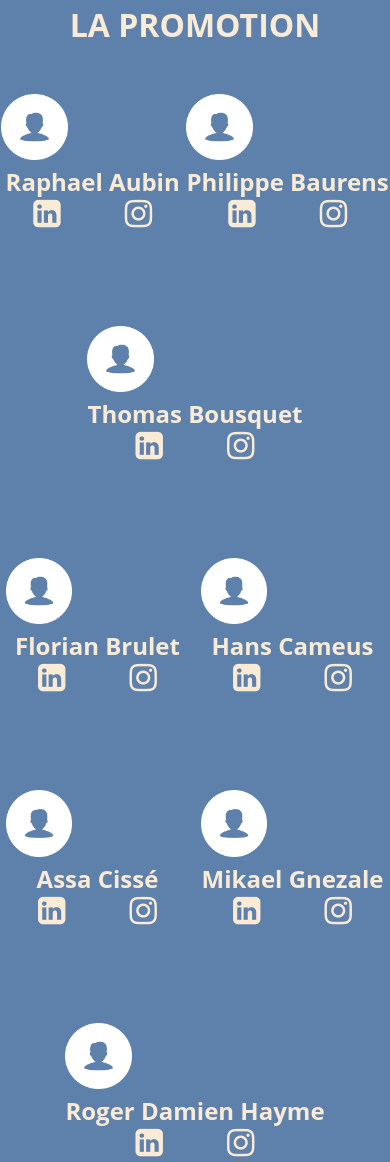
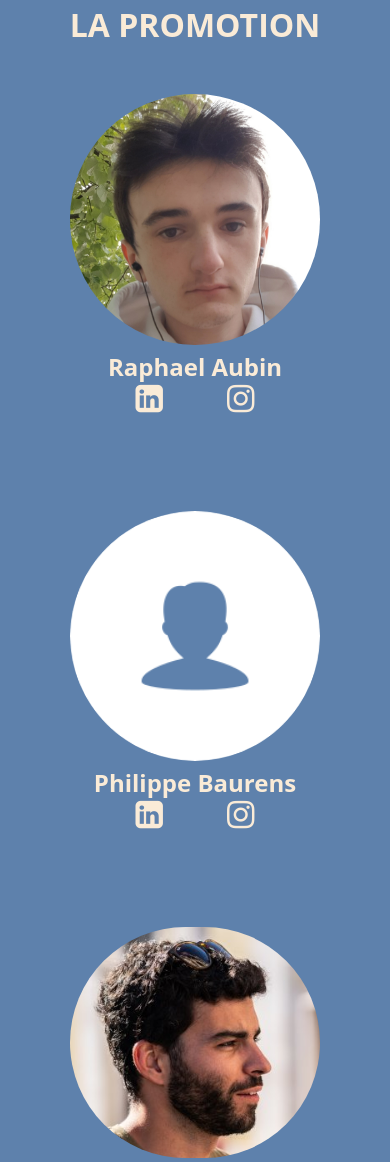
Before and after one commit to TomBous/presentation-simplon, a plain HTML site: page index.html in a window 390 px wide. Shown: the part 3777-4939 px from the top of the page. Drawn offline with Linux system fonts and the light colour scheme; a web font is replaced by a local one.

Commit message:
ajout des images du trombinoscope + responsivité

```diff
--- a/assets/css/style.css
+++ b/assets/css/style.css
@@ -188,10 +188,11 @@ nav a {
     justify-content: space-around;
 }
 #section5 .container div{
-    margin-bottom: 3em;
+    margin: 0em 2em 3em 2em;
 }
 #section5 img {
-    width: 17vw;
+    width: 250px;
+    border-radius: 300px;
 }
 #section5 h3 {
     text-align: center;
--- a/index.html
+++ b/index.html
@@ -100,7 +100,7 @@
                 <h2>LA PROMOTION</h2>
                 <div class="container row">
                     <div>
-                        <img src="./assets/img/noun_Male.png" alt="">
+                        <img src="./assets/img/tombinoscope/raphael.jpg" alt="">
                         <h3>Raphael Aubin</h3>
                         <div class="reseaux">
                             <i class="fa fa-linkedin-square fa-2x" aria-hidden="true"></i>
@@ -116,7 +116,7 @@
                             </div>
                     </div>
                     <div>
-                        <img src="./assets/img/noun_Male.png" alt="">
+                        <img src="./assets/img/tombinoscope/thomas.jpg" alt="">
                         <h3>Thomas Bousquet</h3>
                         <div class="reseaux">
                                 <i class="fa fa-linkedin-square fa-2x" aria-hidden="true"></i>
@@ -140,7 +140,7 @@
                             </div>
                     </div>
                     <div>
-                        <img src="./assets/img/noun_Male.png" alt="">
+                        <img src="./assets/img/tombinoscope/assa.jpg" alt="">
                         <h3>Assa Cissé</h3>
                         <div class="reseaux">
                                 <i class="fa fa-linkedin-square fa-2x" aria-hidden="true"></i>
@@ -156,7 +156,7 @@
                             </div>
                     </div>
                     <div>
-                        <img src="./assets/img/noun_Male.png" alt="">
+                        <img src="./assets/img/tombinoscope/roger.jpg" alt="">
                         <h3>Roger Damien Hayme</h3>
                         <div class="reseaux">
                                 <i class="fa fa-linkedin-square fa-2x" aria-hidden="true"></i>
@@ -292,7 +292,7 @@
                             </div>
                     </div>
                     <div>
-                        <img src="./assets/img/noun_Male.png" alt="">
+                        <img src="./assets/img/tombinoscope/alexis.jpg" alt="">
                         <h3>Alexis Tahakdjian</h3>
                         <div class="reseaux">
                                 <i class="fa fa-linkedin-square fa-2x" aria-hidden="true"></i>
```
Also changed, not shown: assets/img/tombinoscope/alexis.jpg (added), assets/img/tombinoscope/assa.jpg (added), assets/img/tombinoscope/raphael.jpg (added), assets/img/tombinoscope/roger.jpg (added), assets/img/tombinoscope/thomas.jpg (added).
